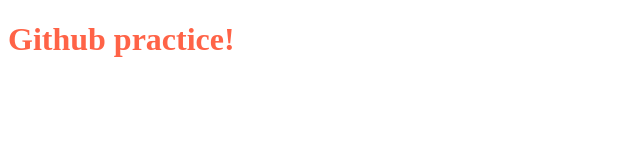
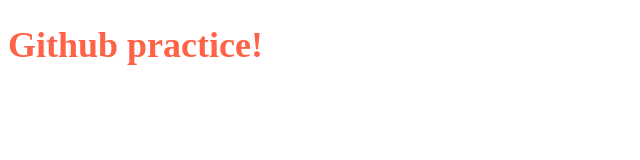
Before and after one commit to jonathanwalkerscripts/Coteach, a plain HTML site: page index.html in a window 1280 px wide. Shown: the whole page, without its empty margins (0-640 px from the left). Drawn offline with Linux system fonts and the light colour scheme.

Commit message:
Updated font-size

```diff
--- a/style.css
+++ b/style.css
@@ -5,4 +5,5 @@ body {
 .heading {
     box-sizing: border-box;
     color: tomato;
+    font-size: 36px;
 }
```
